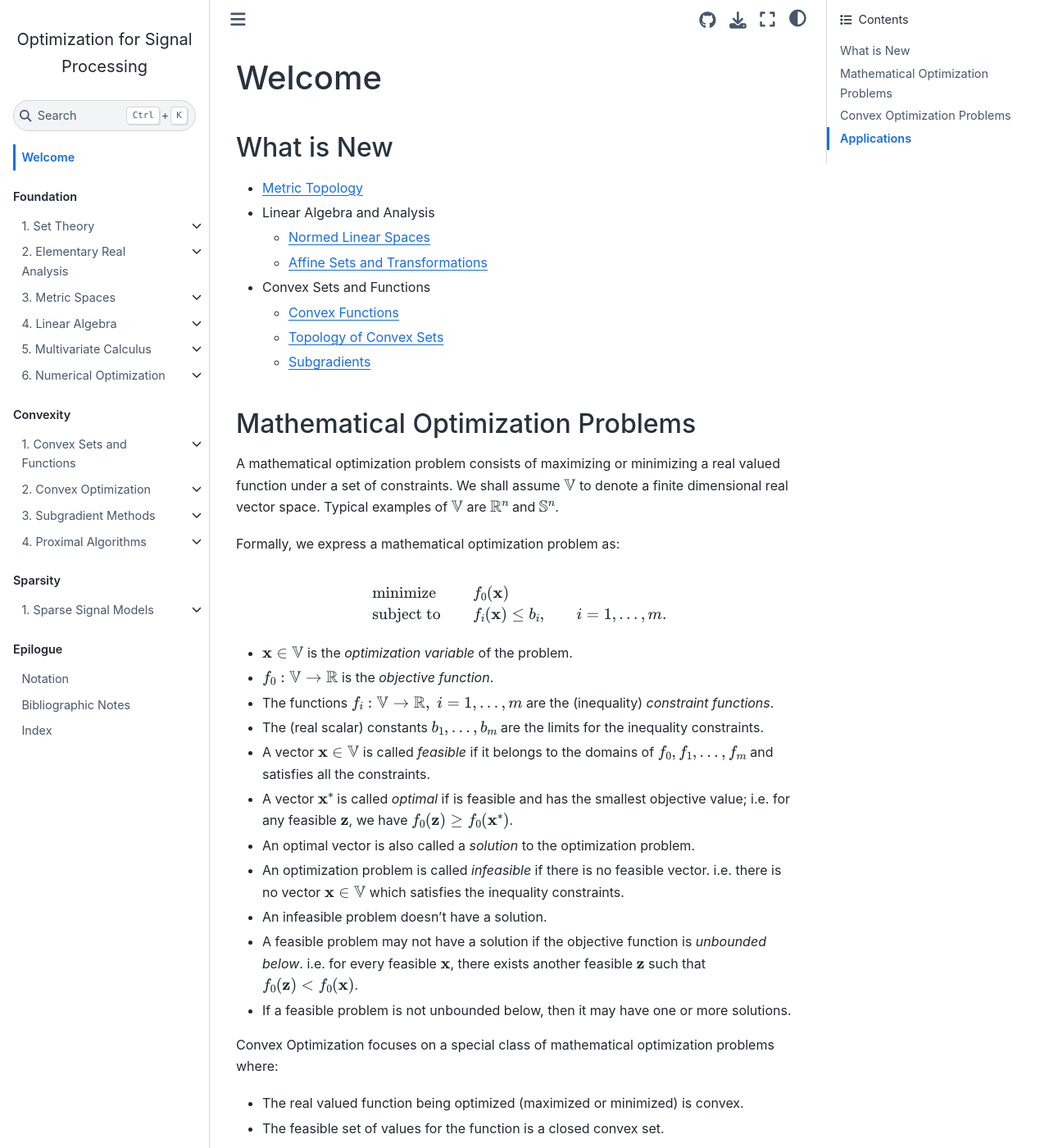
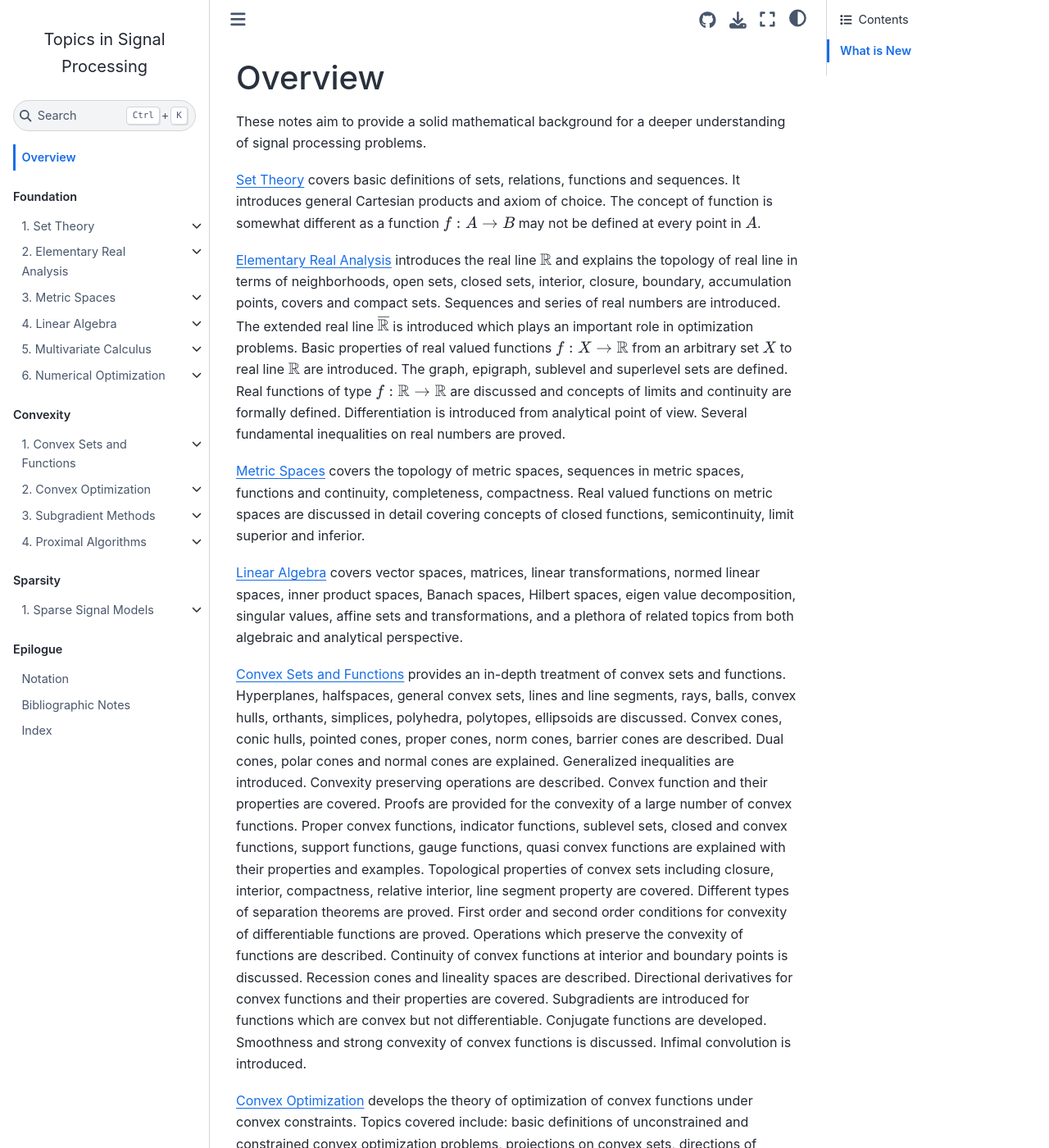
Before and after one commit to shailesh1729/tisp, a Jupyter Book: the page built from book/index.md, in a window 1280 px wide and 1400 px high. Shown: the whole window at 82% size. Built offline with Jupyter Book 1.0.4 settings and Sphinx 7.4.7 and the Sphinx Book theme 1.1.4, drawn with Linux system fonts in a browser that asks for light colours; pages that are not in the unit, such as notebooks, are missing from menus; some of the changed text lies outside the part shown.

Commit message:
revision of overview and book title

````diff
--- a/book/_config.yml
+++ b/book/_config.yml
@@ -1,6 +1,6 @@
 # Book settings
 
-title: Optimization for Signal Processing
+title: Topics in Signal Processing
 author: Shailesh Kumar
 copyright: 2021-2022
 execute:
--- a/book/cvxopt/chapter.md
+++ b/book/cvxopt/chapter.md
@@ -2,3 +2,43 @@
 # Convex Optimization
 
 This chapter provides general introduction to convex optimization problems.
+Convex optimization focuses on a special class of mathematical
+optimization problems where:
+
+* The real valued function being optimized (maximized or minimized)
+  is convex.
+* The feasible set of values for the function is a closed convex set.
+
+```{figure} ../images/convex_function.png
+---
+name: convex_function
+---
+For a convex function, the line segment between any two
+points on the graph of the function does not lie below
+the graph between the two points. Its epigraph is a
+convex set. A local minimum of a convex function
+is also a global minimum.
+```
+
+Convex optimization problems are usually further classified into
+
+* Least squares
+* Linear programming
+* Quadratic minimization with linear constraints
+* Quadratic minimization with convex quadratic constraints
+* Conic optimization
+* Geometric programming
+* Second order cone programming
+* Semidefinite programming
+
+There are specialized algorithms available for each of these
+classes.
+
+Some of the applications of convex optimization include:
+
+* Portfolio optimization
+* Worst case risk analysis
+* Compressive sensing
+* Statistical regression
+* Model fitting
+* Combinatorial Optimization
--- a/book/index.md
+++ b/book/index.md
@@ -1,4 +1,110 @@
-# Welcome
+# Overview
+
+These notes aim to provide a solid mathematical background for
+a deeper understanding of signal processing problems.
+
+{ref}`ch:set:theory` covers basic definitions of
+sets, relations, functions and sequences.
+It introduces general Cartesian products and
+axiom of choice.
+The concept of function is somewhat different
+as a function $f: A \to B$ may not be defined
+at every point in $A$.
+
+{ref}`ch:bra:chapter` introduces the real line $\RR$
+and explains the topology of real line in terms
+of neighborhoods, open sets, closed sets, interior,
+closure, boundary, accumulation points, covers
+and compact sets. Sequences and series of real
+numbers are introduced.
+The extended real line $\ERL$ is introduced
+which plays an important role in optimization problems.
+Basic properties of real valued functions $f: X \to \RR$
+from an arbitrary set $X$ to real line $\RR$ are introduced.
+The graph, epigraph, sublevel and superlevel sets are
+defined. Real functions of type $f: \RR \to \RR$ are
+discussed and concepts of limits and continuity
+are formally defined. Differentiation is introduced
+from analytical point of view. Several fundamental
+inequalities on real numbers are proved.
+
+{ref}`ch:metric-spaces` covers the topology
+of metric spaces, sequences in metric spaces,
+functions and continuity, completeness,
+compactness. Real valued functions on metric
+spaces are discussed in detail covering
+concepts of closed functions, semicontinuity,
+limit superior and inferior.
+
+{ref}`ch:la:linear-algebra` covers
+vector spaces, matrices, linear transformations,
+normed linear spaces, inner product spaces,
+Banach spaces, Hilbert spaces, eigen value
+decomposition, singular values, affine sets
+and transformations, and a plethora of
+related topics from both algebraic and analytical perspective.
+
+{ref}`ch:cvx:sets:functions` provides an in-depth treatment
+of convex sets and functions.
+Hyperplanes, halfspaces, general convex sets, lines
+and line segments, rays, balls, convex hulls, orthants, simplices,
+polyhedra, polytopes, ellipsoids
+are discussed.
+Convex cones, conic hulls, pointed cones, proper cones, norm cones,
+barrier cones are described. Dual cones, polar cones
+and normal cones are explained.
+Generalized inequalities are introduced.
+Convexity preserving operations are described.
+Convex function and their properties are covered.
+Proofs are provided for the convexity of a large
+number of convex functions. Proper convex functions,
+indicator functions, sublevel sets, closed and convex
+functions, support functions, gauge functions,
+quasi convex functions are explained with their
+properties and examples.
+Topological properties of convex sets including
+closure, interior, compactness, relative interior,
+line segment property are covered.
+Different types of separation theorems are proved.
+First order and second order conditions for
+convexity of differentiable functions are proved.
+Operations which preserve the convexity of functions
+are described.
+Continuity of convex functions at interior and
+boundary points is discussed.
+Recession cones and lineality spaces are described.
+Directional derivatives for convex functions and
+their properties are covered.
+Subgradients are introduced for functions which
+are convex but not differentiable.
+Conjugate functions are developed.
+Smoothness and strong convexity of convex functions
+is discussed. Infimal convolution is introduced.
+
+{ref}`ch:cvx-opt` develops the theory of
+optimization of convex functions under
+convex constraints. Topics covered include:
+basic definitions of unconstrained and
+constrained convex optimization problems,
+projections on convex sets, directions of recession,
+min common max crossing (MCMC) duality framework,
+minimax theorems, saddle point theorem,
+stationary points, first order and second order
+criteria for optimization of unconstrained functions,
+first order criteria for constrained optimization,
+descent directions methods, gradient method,
+gradient projection method,
+Farkas' and Gordan's lemmas, KKT conditions for
+minimization of smooth functions under linear
+equality and inequality constraints,
+feasible directions, tangent cones, optimality
+conditions based on tangent cones,
+minimization of smooth functions under smooth
+inequality and equality constraints, Fritz John
+and KKT conditions for the same, Lagrange multipliers,
+constraint qualifications, Lagrangian duality,
+conjugate duality, Fenchel duality theorem,
+linear programming, quadratic programming.
 
 
 ## What is New
@@ -11,93 +117,3 @@
   * {ref}`sec:cvxf:convex-functions`
   * {ref}`sec:cvx:relint`
   * {ref}`sec:cvxf:subgradients`
-
-
-## Mathematical Optimization Problems
-
-A mathematical optimization problem consists of maximizing
-or minimizing a real valued function under a set of constraints.
-We shall assume $\VV$ to denote a finite dimensional real vector
-space. Typical examples of $\VV$ are $\RR^n$ and $\SS^n$.
-
-
-Formally, we express a mathematical optimization problem as:
-
-$$
-\begin{aligned}
-  & \text{minimize}  & &  f_0(\bx) & & \\
-  & \text{subject to} & & f_i(\bx) \leq b_i, & & i = 1, \dots, m.
-\end{aligned}
-$$
-
-* $\bx \in \VV$ is the *optimization variable* of the problem.
-* $f_0 : \VV \to \RR$ is the *objective function*.
-* The functions $f_i : \VV \to \RR, \; i=1,\dots, m$ are the
-  (inequality) *constraint functions*.
-* The (real scalar) constants $b_1, \dots, b_m$ are the limits for the
-  inequality constraints.
-* A vector $\bx \in \VV$ is called *feasible* if it belongs to
-  the domains of $f_0, f_1, \dots, f_m$ and satisfies all the
-  constraints.
-* A vector $\bx^*$ is called *optimal* if is feasible and has
-  the smallest objective value; i.e. for any feasible $\bz$,
-  we have $f_0(\bz)\geq f_0(\bx^*)$.
-* An optimal vector is also called a *solution* to the
-  optimization problem.
-* An optimization problem is called *infeasible* if there
-  is no feasible vector. i.e. there is no vector $\bx \in \VV$
-  which satisfies the inequality constraints.
-* An infeasible problem doesn't have a solution.
-* A feasible problem may not have a solution if the objective
-  function is *unbounded below*. i.e. for every feasible $\bx$,
-  there exists another feasible $\bz$ such that $f_0(\bz) < f_0(\bx)$.
-* If a feasible problem is not unbounded below, then it may have
-  one or more solutions.
-
-Convex Optimization focuses on a special class of mathematical
-optimization problems where:
-
-* The real valued function being optimized (maximized or minimized)
-  is convex.
-* The feasible set of values for the function is a closed convex set.
-
-
-
-```{figure} images/convex_function.png
----
-name: convex_function
----
-For a convex function, the line segment between any two
-points on the graph of the function does not lie below
-the graph between the two points. Its epigraph is a
-convex set. A local minimum of a convex function
-is also a global minimum.
-```
-
-
-## Convex Optimization Problems
-
-Convex optimization problems are usually further classified into
-
-* Least squares
-* Linear programming
-* Quadratic minimization with linear constraints
-* Quadratic minimization with convex quadratic constraints
-* Conic optimization
-* Geometric programming
-* Second order cone programming
-* Semidefinite programming
-
-There are specialized algorithms available for each of these
-classes.
-
-## Applications
-
-Some of the applications of convex optimization include:
-
-* Portfolio optimization
-* Worst case risk analysis
-* Compressive sensing
-* Statistical regression
-* Model fitting
-* Combinatorial Optimization
--- a/book/num_opt/chapter.md
+++ b/book/num_opt/chapter.md
@@ -1 +1,40 @@
 # Numerical Optimization
+
+A mathematical optimization problem consists of maximizing
+or minimizing a real valued function under a set of constraints.
+We shall assume $\VV$ to denote a finite dimensional real vector
+space. Typical examples of $\VV$ are $\RR^n$ and $\SS^n$.
+
+
+Formally, we express a mathematical optimization problem as:
+
+$$
+\begin{aligned}
+  & \text{minimize}  & &  f_0(\bx) & & \\
+  & \text{subject to} & & f_i(\bx) \leq b_i, & & i = 1, \dots, m.
+\end{aligned}
+$$
+
+* $\bx \in \VV$ is the *optimization variable* of the problem.
+* $f_0 : \VV \to \RR$ is the *objective function*.
+* The functions $f_i : \VV \to \RR, \; i=1,\dots, m$ are the
+  (inequality) *constraint functions*.
+* The (real scalar) constants $b_1, \dots, b_m$ are the limits for the
+  inequality constraints.
+* A vector $\bx \in \VV$ is called *feasible* if it belongs to
+  the domains of $f_0, f_1, \dots, f_m$ and satisfies all the
+  constraints.
+* A vector $\bx^*$ is called *optimal* if is feasible and has
+  the smallest objective value; i.e. for any feasible $\bz$,
+  we have $f_0(\bz)\geq f_0(\bx^*)$.
+* An optimal vector is also called a *solution* to the
+  optimization problem.
+* An optimization problem is called *infeasible* if there
+  is no feasible vector. i.e. there is no vector $\bx \in \VV$
+  which satisfies the inequality constraints.
+* An infeasible problem doesn't have a solution.
+* A feasible problem may not have a solution if the objective
+  function is *unbounded below*. i.e. for every feasible $\bx$,
+  there exists another feasible $\bz$ such that $f_0(\bz) < f_0(\bx)$.
+* If a feasible problem is not unbounded below, then it may have
+  one or more solutions.
````
Also changed, not shown: book/convex_sets/intro.md (+1 -0 lines), book/set_theory/intro.md (+1 -0 lines).
